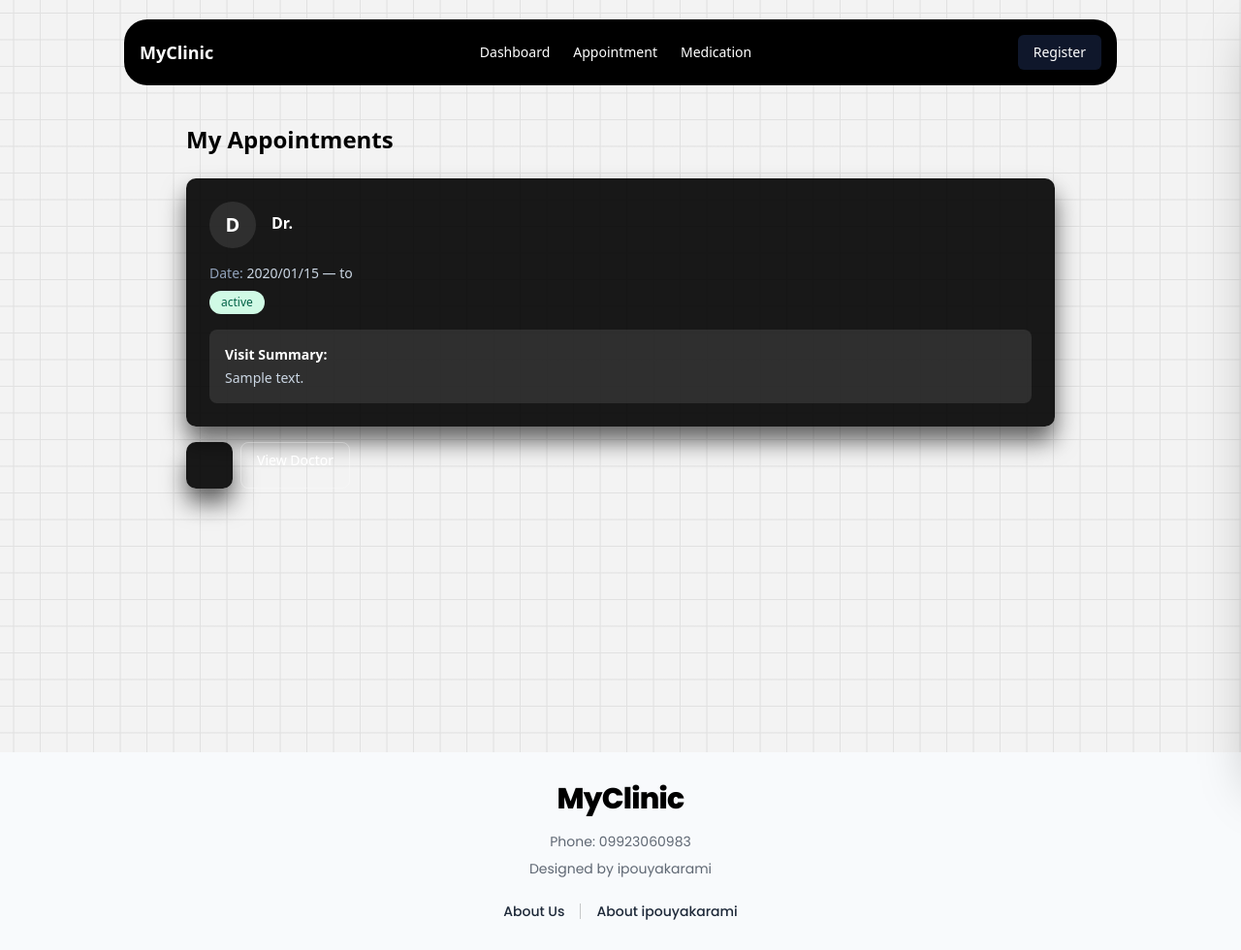
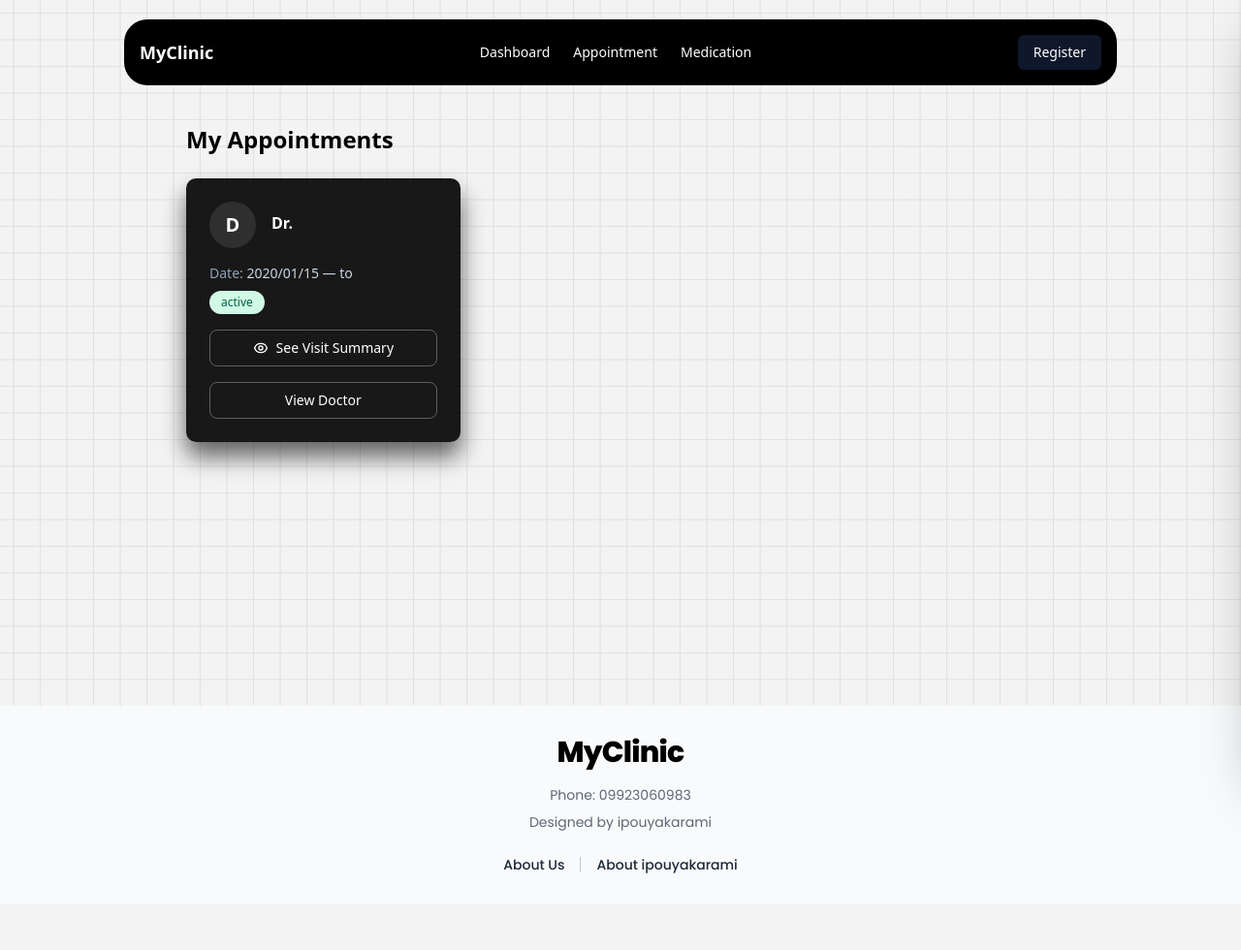
Before and after one commit to ipouyakarami/My_Clinic, a Django app: template templates/appointments/patient_appointment_list.html in a window 1280 px wide. Shown: the whole page at 97% size. After the commit the page ends 901 px from the top, so only its background shows below. Run offline with Django 3.2, Linux system fonts and the light colour scheme; the template is opened without the code that fills it: most values are stand-ins (such as "Sample title", 1, 10 or a date in 2020).

Commit message:
appoinment cards completed

```diff
--- a/static/css/main.css
+++ b/static/css/main.css
@@ -51,6 +51,7 @@
     --spacing: 0.25rem;
     --container-sm: 24rem;
     --container-md: 28rem;
+    --container-lg: 32rem;
     --container-xl: 36rem;
     --container-2xl: 42rem;
     --container-3xl: 48rem;
@@ -316,6 +317,9 @@
   .z-\[60\] {
     z-index: 60;
   }
+  .z-\[80\] {
+    z-index: 80;
+  }
   .col-span-full {
     grid-column: 1 / -1;
   }
@@ -381,6 +385,9 @@
   }
   .mb-2 {
     margin-bottom: calc(var(--spacing) * 2);
+  }
+  .mb-3 {
+    margin-bottom: calc(var(--spacing) * 3);
   }
   .mb-4 {
     margin-bottom: calc(var(--spacing) * 4);
@@ -469,6 +476,9 @@
   .w-3\.5 {
     width: calc(var(--spacing) * 3.5);
   }
+  .w-4 {
+    width: calc(var(--spacing) * 4);
+  }
   .w-5 {
     width: calc(var(--spacing) * 5);
   }
@@ -516,6 +526,9 @@
   }
   .max-w-7xl {
     max-width: var(--container-7xl);
+  }
+  .max-w-lg {
+    max-width: var(--container-lg);
   }
   .max-w-md {
     max-width: var(--container-md);
@@ -588,6 +601,9 @@
   }
   .justify-center {
     justify-content: center;
+  }
+  .justify-end {
+    justify-content: flex-end;
   }
   .gap-1 {
     gap: var(--spacing);
@@ -740,6 +756,12 @@
       background-color: color-mix(in oklab, var(--color-black) 50%, transparent);
     }
   }
+  .bg-black\/60 {
+    background-color: color-mix(in srgb, #000 60%, transparent);
+    @supports (color: color-mix(in lab, red, red)) {
+      background-color: color-mix(in oklab, var(--color-black) 60%, transparent);
+    }
+  }
   .bg-blue-400 {
     background-color: var(--color-blue-400);
   }
@@ -842,6 +864,9 @@
   .object-bottom {
     object-position: bottom;
   }
+  .p-1 {
+    padding: var(--spacing);
+  }
   .p-3 {
     padding: calc(var(--spacing) * 3);
   }
@@ -1134,10 +1159,6 @@
   }
   .shadow-2xl {
     --tw-shadow: 0 25px 50px -12px var(--tw-shadow-color, rgb(0 0 0 / 0.25));
-    box-shadow: var(--tw-inset-shadow), var(--tw-inset-ring-shadow), var(--tw-ring-offset-shadow), var(--tw-ring-shadow), var(--tw-shadow);
-  }
-  .shadow-\[0_15px_25px_rgba\(0\,0\,0\,0\.6\)\] {
-    --tw-shadow: 0 15px 25px var(--tw-shadow-color, rgba(0,0,0,0.6));
     box-shadow: var(--tw-inset-shadow), var(--tw-inset-ring-shadow), var(--tw-ring-offset-shadow), var(--tw-ring-shadow), var(--tw-shadow);
   }
   .shadow-lg {
--- a/templates/appointments/patient_appointment_list.html
+++ b/templates/appointments/patient_appointment_list.html
@@ -7,10 +7,9 @@
         <h1 class="mb-6 text-2xl font-bold text-black">My Appointments</h1>
 
         {% if appointments %}
-            <div class="space-y-4">
+            <div class="grid gap-6 sm:grid-cols-2 lg:grid-cols-3">
                 {% for appointment in appointments %}
-                    <a href="{% url 'appointments:appointment_detail' pk=appointment.pk %}"
-                       class="service-box group block p-5">
+                    <div class="service-box group block h-full p-5">
                         <div class="flex items-center gap-4">
                             <div class="flex h-12 w-12 shrink-0 items-center justify-center rounded-full bg-white/10 text-xl font-bold text-white">
                                 {{ appointment.time_slot.doctor.user.first_name|slice:":1"|default:"D" }}
@@ -34,31 +33,89 @@
                             </span>
                         </div>
                         {% if appointment.doctor_summary %}
-                            <div class="mt-4 rounded-lg bg-white/10 p-4 text-sm text-slate-300">
-                                <strong class="text-white">Visit Summary:</strong>
-                                <p class="mt-1">{{ appointment.doctor_summary }}</p>
-                            </div>
+                            <button type="button" data-summary-open="{{ appointment.pk }}"
+                                    class="mt-4 flex w-full items-center justify-center gap-2 rounded-lg border border-white/30 px-4 py-2 text-sm text-white transition hover:bg-white/10">
+                                <svg class="h-4 w-4" fill="none" viewBox="0 0 24 24" stroke="currentColor">
+                                    <path stroke-linecap="round" stroke-linejoin="round" stroke-width="2" d="M15 12a3 3 0 11-6 0 3 3 0 016 0z"/>
+                                    <path stroke-linecap="round" stroke-linejoin="round" stroke-width="2" d="M2.458 12C3.732 7.943 7.523 5 12 5c4.478 0 8.268 2.943 9.542 7-1.274 4.057-5.064 7-9.542 7-4.477 0-8.268-2.943-9.542-7z"/>
+                                </svg>
+                                See Visit Summary
+                            </button>
                         {% endif %}
-                        <div class="mt-4 flex gap-2">
+                        <div class="mt-4 flex flex-col gap-2">
                             {% if appointment.status == 'active' %}
                                 <a href="{% url 'appointments:appointment_cancel' pk=appointment.pk %}"
-                                   class="inline-flex items-center justify-center rounded-lg bg-red-500 px-4 py-2 text-sm font-medium text-white transition hover:bg-red-600">
+                                   class="inline-flex w-full items-center justify-center rounded-lg bg-red-500 px-4 py-2 text-sm font-medium text-white transition hover:bg-red-600">
                                     Cancel Appointment
                                 </a>
                             {% endif %}
                             <a href="{% url 'core:doctor_detail' pk=appointment.time_slot.doctor.pk %}"
-                               class="rounded-lg border border-white/30 px-4 py-2 text-sm text-white transition hover:bg-white/10">
+                               class="flex w-full items-center justify-center rounded-lg border border-white/30 px-4 py-2 text-sm text-white transition hover:bg-white/10">
                                 View Doctor
                             </a>
                         </div>
-                    </a>
+                    </div>
                 {% endfor %}
             </div>
         {% else %}
-            <div class="service-box p-8 text-center">
+            <div class="service-box col-span-full p-8 text-center">
                 <p class="text-slate-400">You haven't booked any appointments yet.</p>
                 <a href="{% url 'core:doctor_list' %}" class="auth-btn mt-4"><span></span><span></span><span></span><span></span>View Doctors</a>
             </div>
         {% endif %}
     </div>
+
+    {% for appointment in appointments %}
+        {% if appointment.doctor_summary %}
+            <div id="summary-{{ appointment.pk }}" class="hidden fixed inset-0 z-[80] flex items-center justify-center p-4" role="dialog" aria-modal="true">
+                <div class="absolute inset-0 bg-black/60" data-summary-close="{{ appointment.pk }}"></div>
+                <div class="service-box relative w-full max-w-lg p-6">
+                    <div class="mb-3 flex items-center justify-between">
+                        <h3 class="text-lg font-semibold text-white">Visit Summary</h3>
+                        <button type="button" data-summary-close="{{ appointment.pk }}" aria-label="Close"
+                                class="rounded-lg p-1 text-white transition hover:bg-white/10">
+                            <svg class="h-5 w-5" fill="none" viewBox="0 0 24 24" stroke="currentColor">
+                                <path stroke-linecap="round" stroke-linejoin="round" stroke-width="2" d="M6 18L18 6M6 6l12 12"/>
+                            </svg>
+                        </button>
+                    </div>
+                    <p class="text-slate-300">{{ appointment.doctor_summary }}</p>
+                    <div class="mt-5 flex justify-end">
+                        <button type="button" data-summary-close="{{ appointment.pk }}"
+                                class="rounded-lg border border-white/30 px-4 py-2 text-sm text-white transition hover:bg-white/10">
+                            Close
+                        </button>
+                    </div>
+                </div>
+            </div>
+        {% endif %}
+    {% endfor %}
 {% endblock %}
+
+{% block extra_js %}
+<script>
+(function () {
+    document.querySelectorAll("[data-summary-open]").forEach(function (btn) {
+        btn.addEventListener("click", function () {
+            var modal = document.getElementById("summary-" + this.dataset.summaryOpen);
+            if (modal) modal.classList.remove("hidden");
+        });
+    });
+
+    document.querySelectorAll("[data-summary-close]").forEach(function (btn) {
+        btn.addEventListener("click", function () {
+            var modal = document.getElementById("summary-" + this.dataset.summaryClose);
+            if (modal) modal.classList.add("hidden");
+        });
+    });
+
+    document.addEventListener("keydown", function (e) {
+        if (e.key === "Escape") {
+            document.querySelectorAll("[id^='summary-']").forEach(function (modal) {
+                modal.classList.add("hidden");
+            });
+        }
+    });
+})();
+</script>
+{% endblock extra_js %}
```
